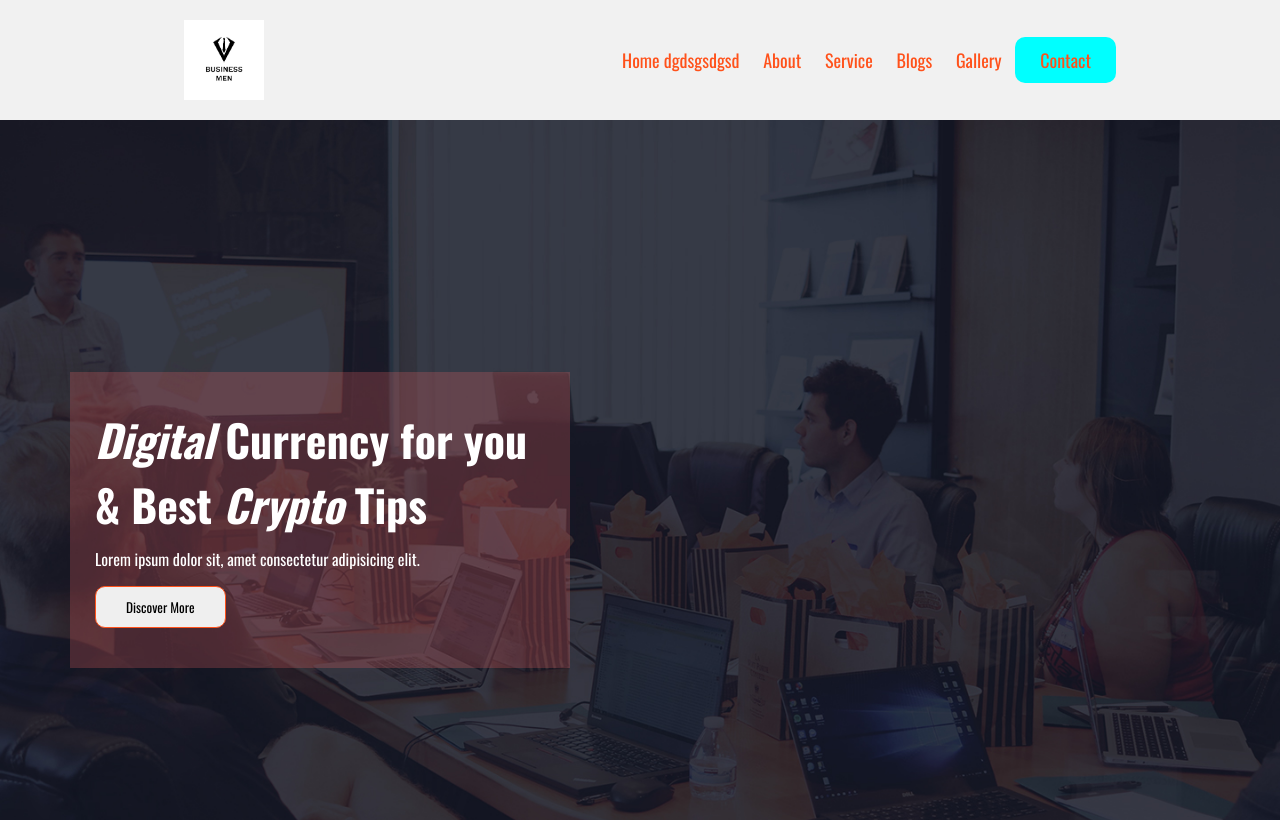
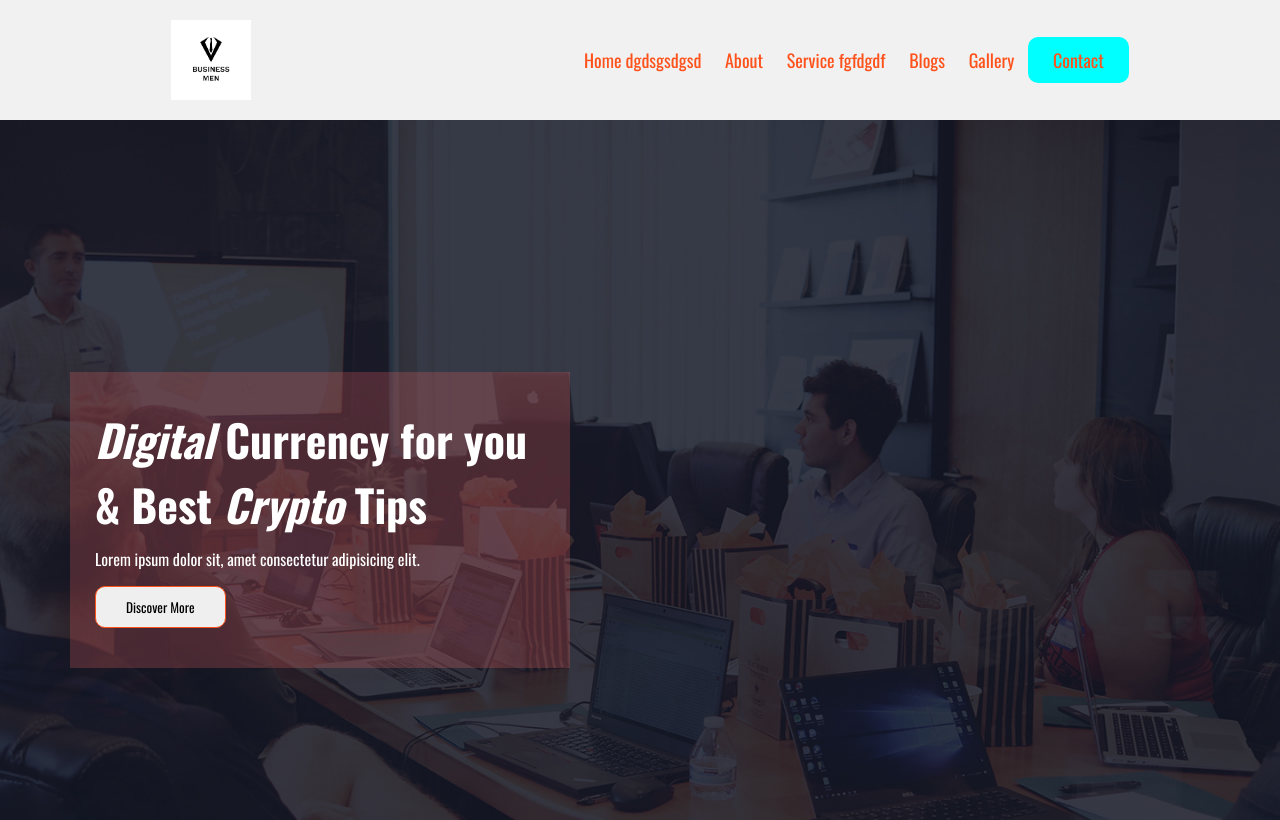
Before and after one commit to VGanapathiRaja/bisinessman, a plain HTML site: page index.html in a window 1280 px wide. Shown: the top 820 px of the page. Drawn offline with nearby package versions, Linux system fonts and the light colour scheme.

Commit message:
service menu

```diff
--- a/index.html
+++ b/index.html
@@ -20,7 +20,7 @@
                 <ul>
                     <li><a href="#">Home  dgdsgsdgsd</a></li>
                     <li><a href="#">About</a></li>
-                    <li><a href="#">Service</a></li>
+                    <li><a href="#">Service  fgfdgdf</a></li>
                     <li class="supermenu"><a href="#">Blogs</a>
                         <ul class="submenu">
                             <li><a href="#">Web Blog</a></li>
```
